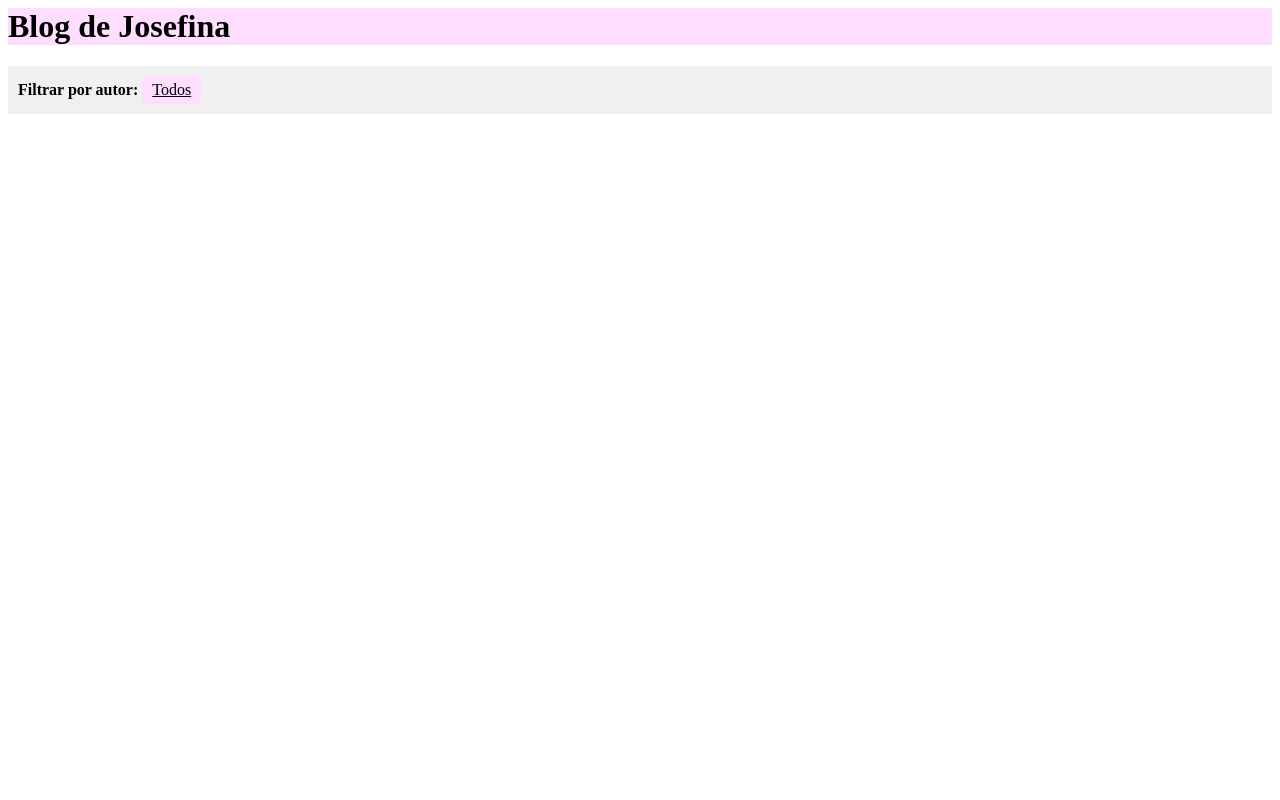
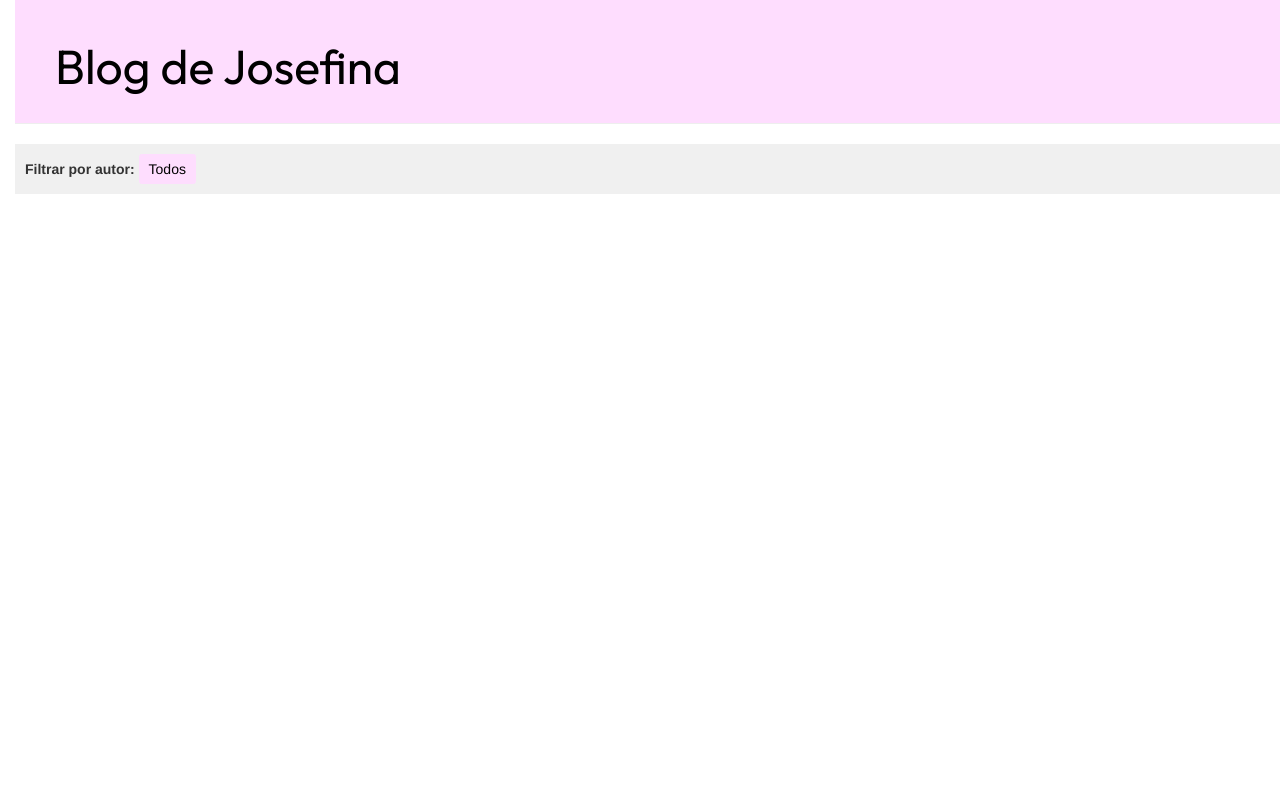
Before and after one commit to josefinacl22/mi-primer-blog, a Django app: page / in a window 1280 px wide. Run offline with Django 3.2, Linux system fonts and the light colour scheme; data that the repository does not hold is empty; some libraries are stand-ins or nearby versions.

Commit message:
Modificaciones CSS

```diff
--- /dev/null
+++ b/blog/static/css/blog.css
@@ -0,0 +1,43 @@
+h1 a, h2 a {
+    color: #a597a5;
+    font-family: 'Outfit', sans-serif;
+}
+body {
+    padding-left: 15px;
+}
+.page-header{
+    background-color: #feddfe;
+    margin-top: 0;
+    padding: 20px 20px 20px 40px;
+}
+.page-header h1, .page-header h1 a, .page-header h1 a:visited, .page-header h1 a:active {
+    color: #000000;
+    font-size: 36pt;
+    text-decoration: none;
+}
+.content {
+    margin-left: 40px;
+}
+h1, h2, h3, h4 {
+    font-family: 'Outfit', sans-serif;
+}
+.date {
+    color: #828282;
+}
+.save {
+    float: right;
+}
+.post-form textarea, .post-form input {
+    width: 100%;
+}
+.top-menu, .top-menu:hover, .top-menu:visited {
+    color: #ffffff;
+    float: right;
+    font-size: 26pt;
+    margin-right: 20px;
+}
+.post {
+    margin-bottom: 70px;
+}
+.post h2 a, .post h2 a:visited {
+    color: #000000; }
--- a/blog/templates/blog/lista_public.html
+++ b/blog/templates/blog/lista_public.html
@@ -1,6 +1,12 @@
+{% load static %}
 <html>
 <head>
     <title>Blog de Josefina</title>
+    <link rel="stylesheet" href="//maxcdn.bootstrapcdn.com/bootstrap/3.2.0/css/bootstrap.min.css">
+    <link rel="stylesheet" href="//maxcdn.bootstrapcdn.com/bootstrap/3.2.0/css/bootstrap-theme.min.css">
+    <link href="//fonts.googleapis.com/css2?family=Outfit:wght@400;700&display=swap" rel="stylesheet" type = "text/css">
+
+    <link rel="stylesheet" href="{% static 'css/blog.css' %}">
     <style>
         .filtro-usuarios {
             margin: 15px 0;
@@ -24,13 +30,13 @@
             color: #666;
         }
 	h1 a {
-    		color: black; /* Cambia el color del enlace a negro */
-    		text-decoration: none; /* Opcional: elimina el subrayado del enlace */
+    		color: black;
+    		text-decoration: none;
 	}
     </style>
 </head>
 <body>
-    <div style="background: #feddfe;">
+    <div class="page-header">
         <h1><a href="/">Blog de Josefina</a></h1>
     </div>
     <!-- Filtro por usuario usando enlaces -->
@@ -54,12 +60,21 @@
    <!-- Lista de publicaciones -->
 
    <div>
-    {% for publicacion in publicaciones %}
-    <p>Publicado: {{ publicacion.fecha_publicacion }} por autor/a: {{ publicacion.autor.username }} </p>
-    <h2> <a href=""> {{publicacion.titulo}} </a> </h2>
-    <p> {{ publicacion.texto|linebreaksbr }} </p>
-    <hr>
-    {% endfor %}
-   </div>
+   <div class="content container">
+	<div class="row">
+	    <div class="col-md-8">
+    	        {% for publicacion in publicaciones %}
+		    <div class="post">
+			    <div class="date">
+			    <p>Publicado: {{ publicacion.fecha_publicacion }}</p>
+			    </div>
+    			<h2><a href=""> {{publicacion.titulo}} </a> </h2>
+    		        <p> {{ publicacion.texto|linebreaksbr }} </p>
+   			<hr>
+  		    </div>
+   		{% endfor %}
+   	    </div>
+        </div>
+    </div>
 </body>
 </html>
```
